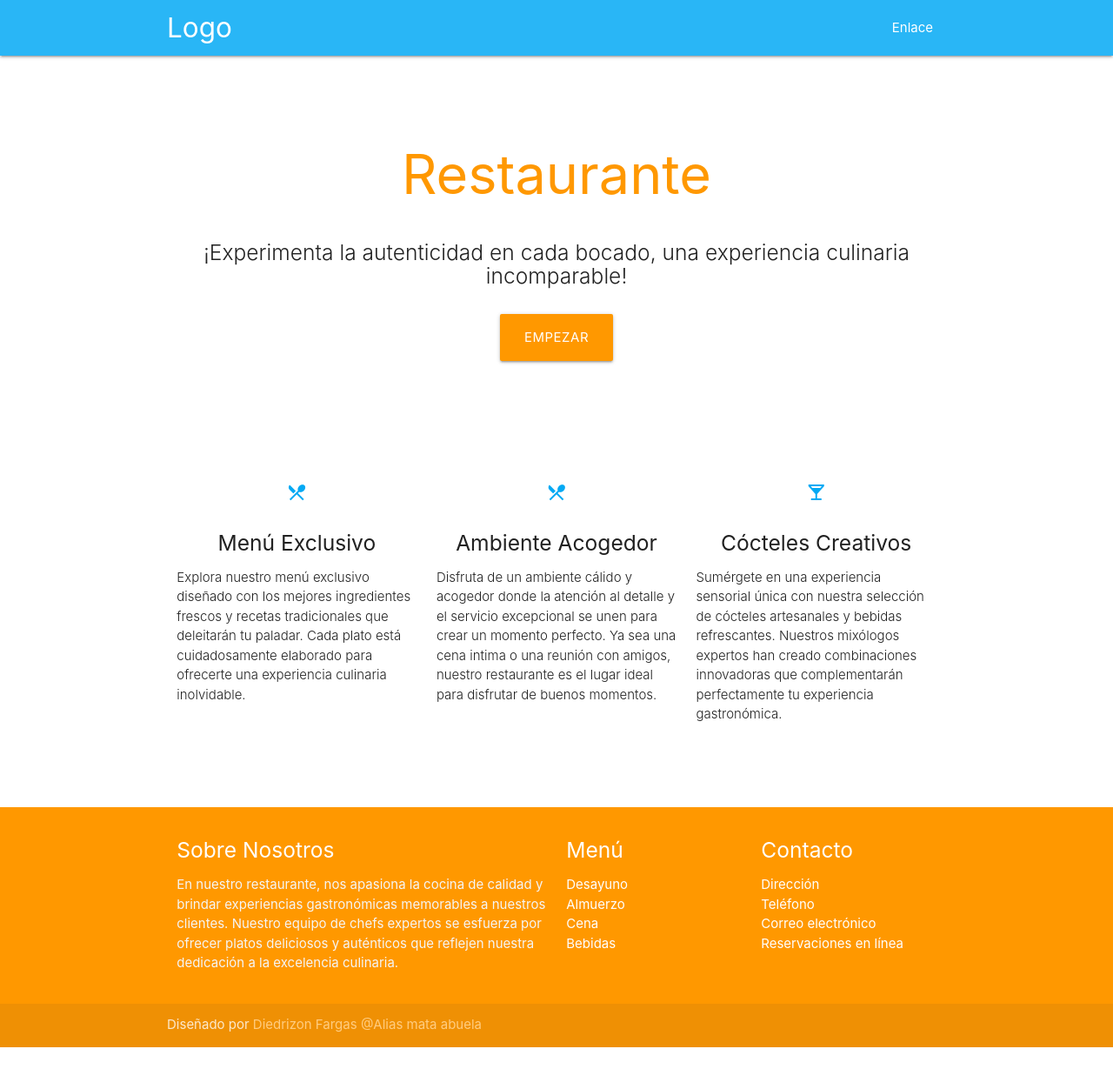
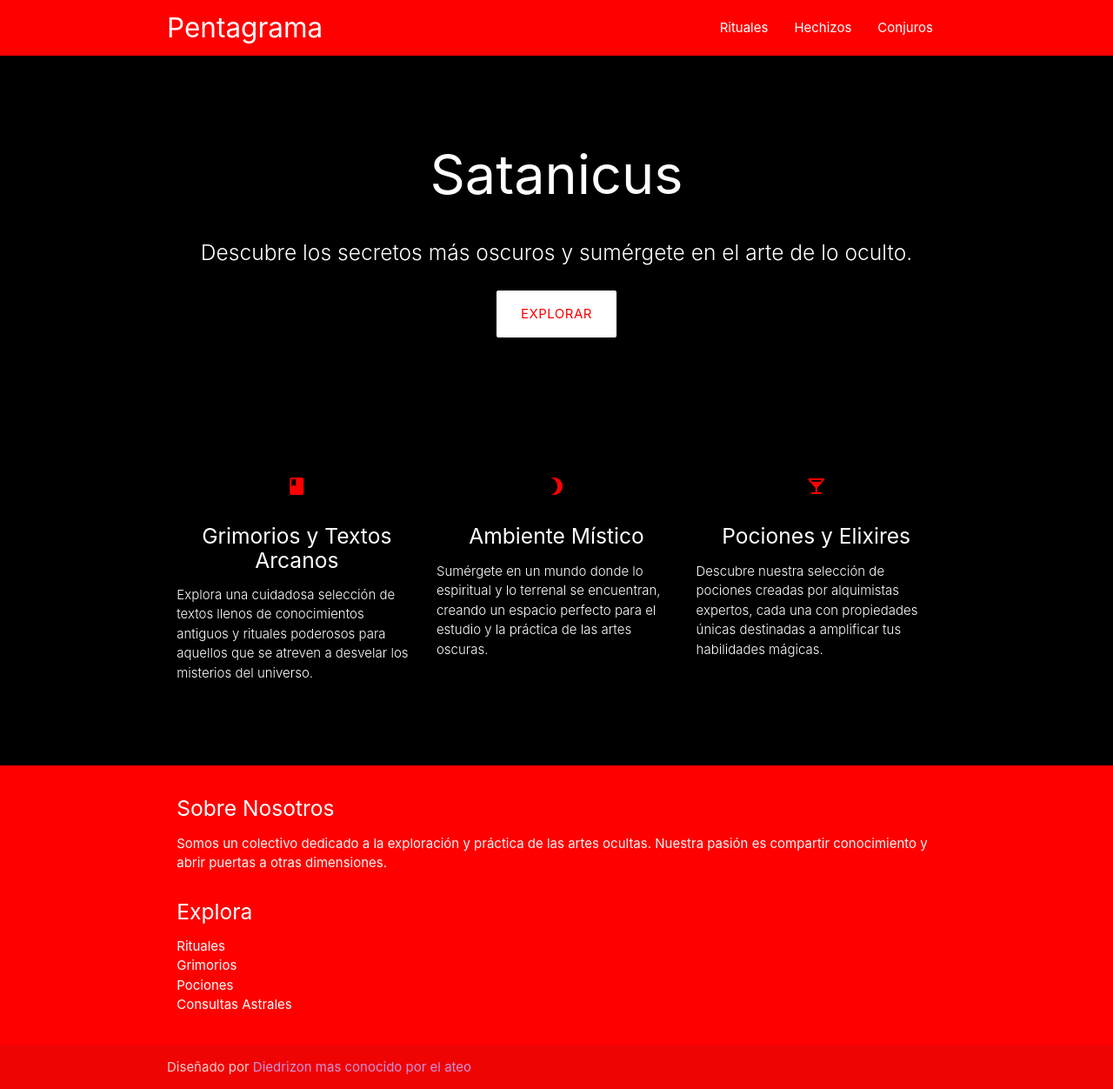
Before and after one commit to diedrizon/PracticaDiedrizon, a plain HTML site: page index.html in a window 1280 px wide. Shown: the whole page at 87% size. Before the commit the page ends 1204 px from the top, so only its background shows below. Drawn offline with nearby package versions, Linux system fonts and the light colour scheme; a script that the page names is missing.

Commit message:
Rediseñado

```diff
--- a/index.html
+++ b/index.html
@@ -3,21 +3,46 @@
 <head>
     <meta http-equiv="Content-Type" content="text/html; charset=UTF-8"/>
     <meta name="viewport" content="width=device-width, initial-scale=1, maximum-scale=1.0"/>
-    <title>Restaurante</title>
+    <title>Satanicus</title>
     <!-- CSS -->
     <link href="https://fonts.googleapis.com/icon?family=Material+Icons" rel="stylesheet">
     <link href="css/css/materialize.css" type="text/css" rel="stylesheet" media="screen, projection"/>
     <link href="css/css/materialize.min.css" type="text/css" rel="stylesheet" media="screen, projection"/>
+    <style>
+        body {
+            color: white;
+            background-color: black;
+        }
+        nav, footer.page-footer {
+            background-color: #ff0000;
+        }
+        .nav-wrapper a, .nav-wrapper ul li a, footer.page-footer a {
+            color: white;
+        }
+        h1, h2, h5, p, .header, .light {
+            color: white;
+        }
+        #download-button {
+            background-color: #ffffff;
+            color: #ff0000;
+        }
+        .icon-block i.material-icons {
+            color: #ff0000;
+        }
+    </style>
 </head>
 <body>
-    <nav class="light-blue lighten-1" role="navigation">
+    <nav role="navigation">
         <div class="nav-wrapper container">
-            <a id="logo-container" href="#" class="brand-logo">Logo</a>
+            <a id="logo-container" href="#" class="brand-logo">Pentagrama</a>
             <ul class="right hide-on-med-and-down">
-                <li><a href="#">Enlace</a></li>
+                <li><a href="#">Rituales</a></li>
+                <li><a href="#">Hechizos</a></li>
+                <li><a href="#">Conjuros</a></li>
             </ul>
             <ul id="nav-mobile" class="sidenav">
-                <li><a href="#">Enlace</a></li>
+                <li><a href="#">Invocaciones</a></li>
+                <li><a href="#">Pactos</a></li>
             </ul>
             <a href="#" data-target="nav-mobile" class="sidenav-trigger"><i class="material-icons">menu</i></a>
         </div>
@@ -26,12 +51,14 @@
     <div class="section no-pad-bot" id="index-banner">
         <div class="container">
             <br><br>
-            <h1 class="header center orange-text">Restaurante</h1>
+            <h1 class="header center">Satanicus</h1>
             <div class="row center">
-                <h5 class="header col s12 light">¡Experimenta la autenticidad en cada bocado, una experiencia culinaria incomparable!</h5>
+                <h5 class="header col s12 light">Descubre los secretos más oscuros y sumérgete en el arte de lo oculto.</h5>
             </div>
             <div class="row center">
-                <a href="http://materializecss.com/getting-started.html" id="download-button" class="btn-large waves-effect waves-light orange">Empezar</a>
+                <div class="row center">
+                    <a href="https://iglesiadesatan.com/" id="download-button" class="btn-large waves-effect waves-light">Explorar</a>
+                </div>
             </div>
             <br><br>
         </div>
@@ -43,23 +70,23 @@
             <div class="row">
                 <div class="col s12 m4">
                     <div class="icon-block">
-                        <h2 class="center light-blue-text"><i class="material-icons">restaurant_menu</i></h2>
-                        <h5 class="center">Menú Exclusivo</h5>
-                        <p class="light">Explora nuestro menú exclusivo diseñado con los mejores ingredientes frescos y recetas tradicionales que deleitarán tu paladar. Cada plato está cuidadosamente elaborado para ofrecerte una experiencia culinaria inolvidable.</p>
+                        <h2 class="center"><i class="material-icons">book</i></h2>
+                        <h5 class="center">Grimorios y Textos Arcanos</h5>
+                        <p class="light">Explora una cuidadosa selección de textos llenos de conocimientos antiguos y rituales poderosos para aquellos que se atreven a desvelar los misterios del universo.</p>
                     </div>
                 </div>
                 <div class="col s12 m4">
                     <div class="icon-block">
-                        <h2 class="center light-blue-text"><i class="material-icons">local_dining</i></h2>
-                        <h5 class="center">Ambiente Acogedor</h5>
-                        <p class="light">Disfruta de un ambiente cálido y acogedor donde la atención al detalle y el servicio excepcional se unen para crear un momento perfecto. Ya sea una cena intima o una reunión con amigos, nuestro restaurante es el lugar ideal para disfrutar de buenos momentos.</p>
+                        <h2 class="center"><i class="material-icons">brightness_3</i></h2>
+                        <h5 class="center">Ambiente Místico</h5>
+                        <p class="light">Sumérgete en un mundo donde lo espiritual y lo terrenal se encuentran, creando un espacio perfecto para el estudio y la práctica de las artes oscuras.</p>
                     </div>
                 </div>
                 <div class="col s12 m4">
                     <div class="icon-block">
-                        <h2 class="center light-blue-text"><i class="material-icons">local_bar</i></h2>
-                        <h5 class="center">Cócteles Creativos</h5>
-                        <p class="light">Sumérgete en una experiencia sensorial única con nuestra selección de cócteles artesanales y bebidas refrescantes. Nuestros mixólogos expertos han creado combinaciones innovadoras que complementarán perfectamente tu experiencia gastronómica.</p>
+                        <h2 class="center"><i class="material-icons">local_bar</i></h2>
+                        <h5 class="center">Pociones y Elixires</h5>
+                        <p class="light">Descubre nuestra selección de pociones creadas por alquimistas expertos, cada una con propiedades únicas destinadas a amplificar tus habilidades mágicas.</p>
                     </div>
                 </div>
             </div>
@@ -67,36 +94,27 @@
         <br><br>
     </div>
 
-<footer class="page-footer orange">
+<footer class="page-footer">
         <div class="container">
             <div class="row">
-                <div class="col s12 m6">
+                <div class="col s12">
                     <h5 class="white-text">Sobre Nosotros</h5>
-                    <p class="grey-text text-lighten-4">En nuestro restaurante, nos apasiona la cocina de calidad y brindar experiencias gastronómicas memorables a nuestros clientes. Nuestro equipo de chefs expertos se esfuerza por ofrecer platos deliciosos y auténticos que reflejen nuestra dedicación a la excelencia culinaria.</p>
+                    <p class="grey-text text-lighten-4">Somos un colectivo dedicado a la exploración y práctica de las artes ocultas. Nuestra pasión es compartir conocimiento y abrir puertas a otras dimensiones.</p>
                 </div>
-                <div class="col s12 m3">
-                    <h5 class="white-text">Menú</h5>
+                <div class="col s12">
+                    <h5 class="white-text">Explora</h5>
                     <ul>
-                        <li><a class="white-text" href="#!">Desayuno</a></li>
-                        <li><a class="white-text" href="#!">Almuerzo</a></li>
-                        <li><a class="white-text" href="#!">Cena</a></li>
-                        <li><a class="white-text" href="#!">Bebidas</a></li>
-                    </ul>
-                </div>
-                <div class="col s12 m3">
-                    <h5 class="white-text">Contacto</h5>
-                    <ul>
-                        <li><a class="white-text" href="#!">Dirección</a></li>
-                        <li><a class="white-text" href="#!">Teléfono</a></li>
-                        <li><a class="white-text" href="#!">Correo electrónico</a></li>
-                        <li><a class="white-text" href="#!">Reservaciones en línea</a></li>
+                        <li><a class="white-text" href="#!">Rituales</a></li>
+                        <li><a class="white-text" href="#!">Grimorios</a></li>
+                        <li><a class="white-text" href="#!">Pociones</a></li>
+                        <li><a class="white-text" href="#!">Consultas Astrales</a></li>
                     </ul>
                 </div>
             </div>
         </div>
         <div class="footer-copyright">
             <div class="container">
-                Diseñado por <a class="orange-text text-lighten-3" href="#">Diedrizon Fargas @Alias mata abuela</a>
+                Diseñado por <a class="purple-text text-lighten-3" href="#">Diedrizon mas conocido por el ateo</a>
             </div>
         </div>
     </footer>
```
Also changed, not shown: css/css/materialize.css.
